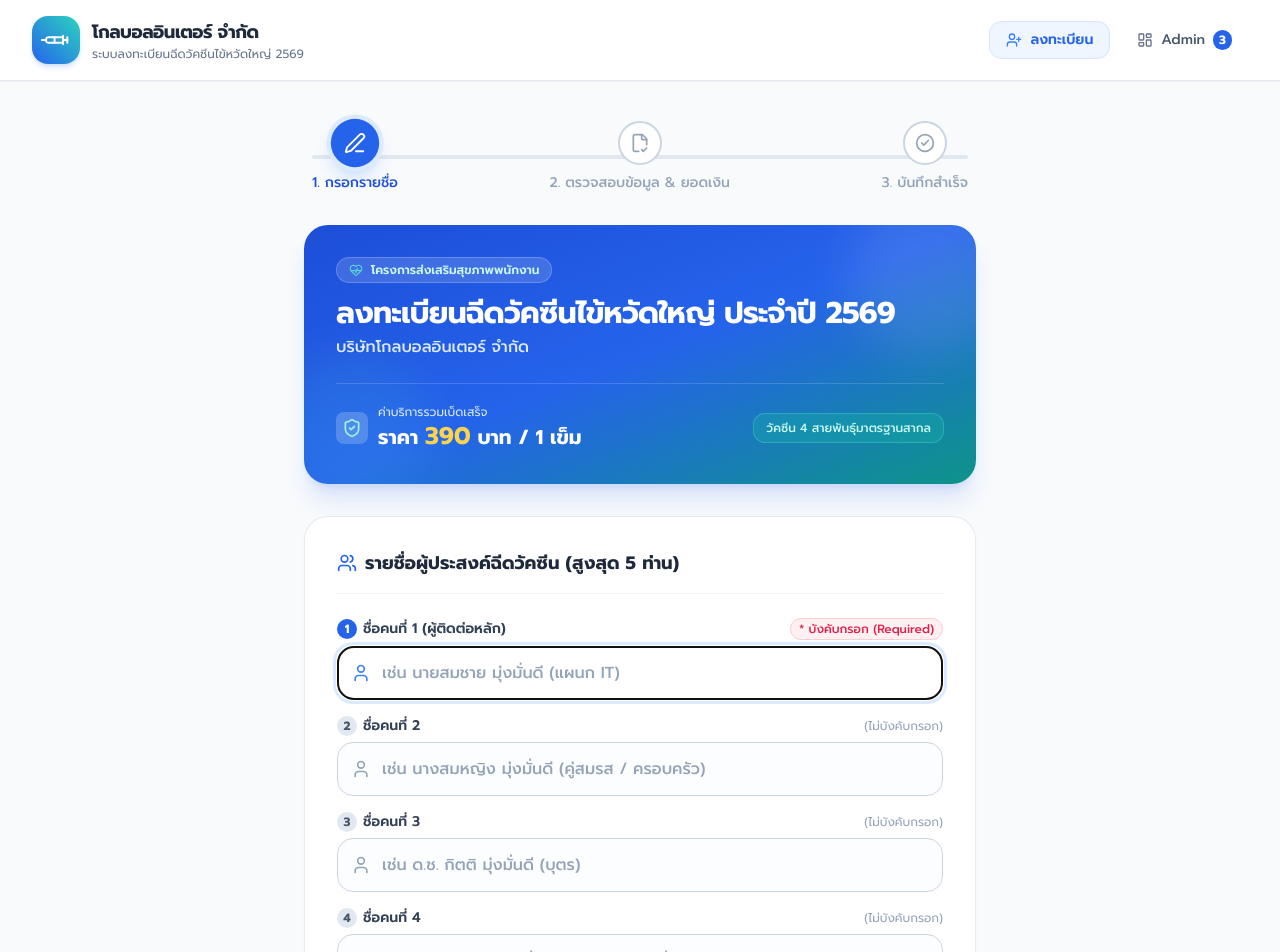
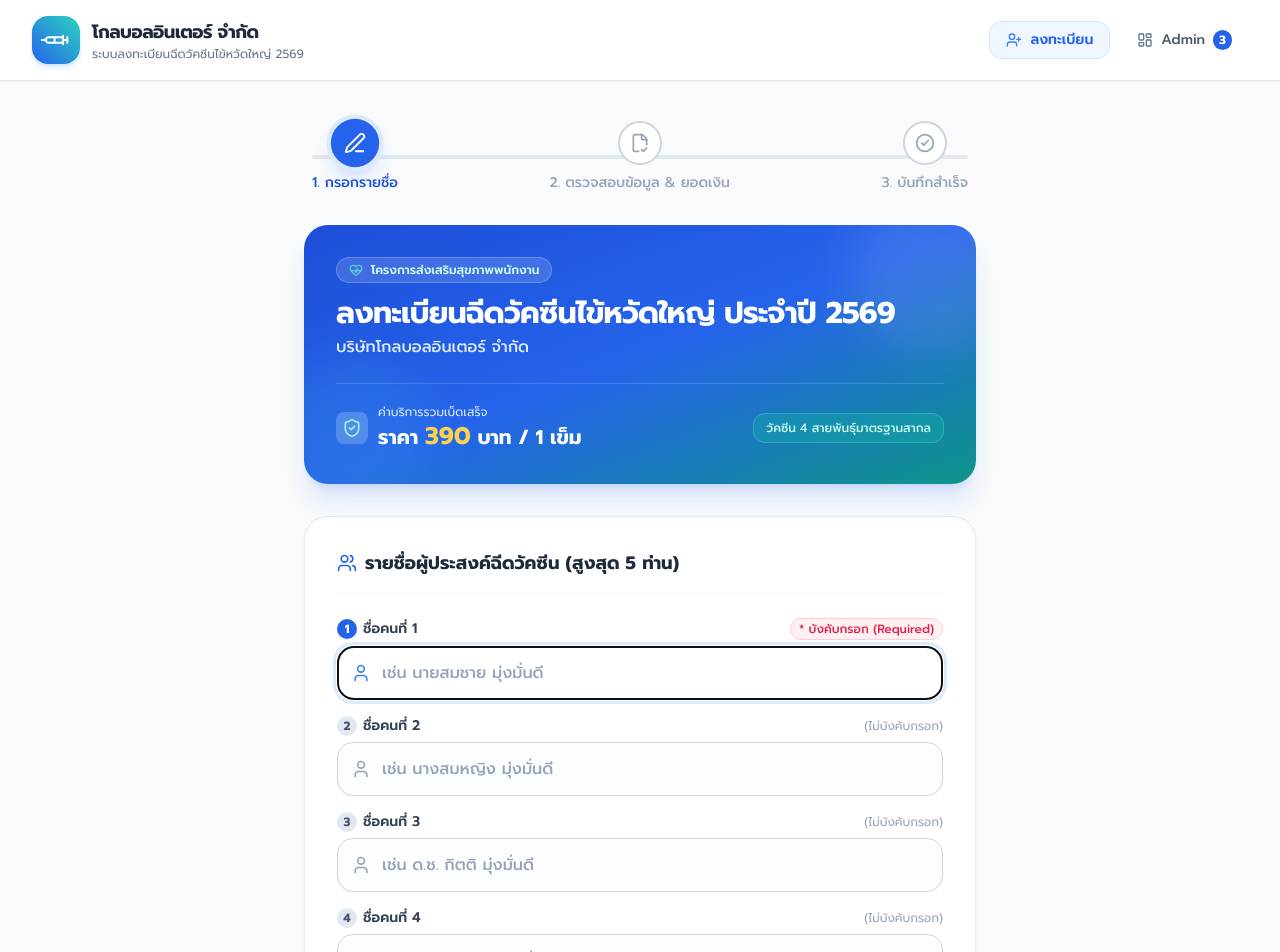
Before and after one commit to teddonsak/influenza-gi, a React (Vite) app: page / in a window 1280 px wide. Shown: the top 952 px of the page. Built offline with nearby package versions, Linux system fonts and the light colour scheme.

Commit message:
fix: remove parentheses from placeholders and remove 'หลัก' badge from admin table

```diff
--- a/src/components/AdminDashboard.tsx
+++ b/src/components/AdminDashboard.tsx
@@ -266,11 +266,6 @@ export const AdminDashboard: React.FC<AdminDashboardProps> = ({
                               {nIdx + 1}.
                             </span>
                             {name}
-                            {nIdx === 0 && (
-                              <span className="text-[9px] bg-blue-200/60 text-blue-900 px-1 rounded">
-                                หลัก
-                              </span>
-                            )}
                           </span>
                         ))}
                       </div>
--- a/src/components/RegistrationForm.tsx
+++ b/src/components/RegistrationForm.tsx
@@ -129,7 +129,7 @@ export const RegistrationForm: React.FC<RegistrationFormProps> = ({
             <label className="flex items-center justify-between text-sm font-semibold text-slate-700 mb-1.5">
               <span className="flex items-center gap-1.5">
                 <span className="w-5 h-5 rounded-full bg-blue-600 text-white text-xs flex items-center justify-center font-bold">1</span>
-                ชื่อคนที่ 1 (ผู้ติดต่อหลัก)
+                ชื่อคนที่ 1
               </span>
               <span className="text-xs bg-rose-50 text-rose-600 border border-rose-200 px-2 py-0.5 rounded-full font-medium">
                 * บังคับกรอก (Required)
@@ -143,7 +143,7 @@ export const RegistrationForm: React.FC<RegistrationFormProps> = ({
                 type="text"
                 value={formData.person1}
                 onChange={(e) => handleChange('person1', e.target.value)}
-                placeholder="เช่น นายสมชาย มุ่งมั่นดี (แผนก IT)"
+                placeholder="เช่น นายสมชาย มุ่งมั่นดี"
                 className={`w-full pl-11 pr-4 py-3.5 rounded-2xl border transition-all text-slate-800 placeholder-slate-400 font-medium ${
                   error
                     ? 'border-rose-400 ring-2 ring-rose-100 bg-rose-50/20 focus:border-rose-500'
@@ -173,7 +173,7 @@ export const RegistrationForm: React.FC<RegistrationFormProps> = ({
                 type="text"
                 value={formData.person2}
                 onChange={(e) => handleChange('person2', e.target.value)}
-                placeholder="เช่น นางสมหญิง มุ่งมั่นดี (คู่สมรส / ครอบครัว)"
+                placeholder="เช่น นางสมหญิง มุ่งมั่นดี"
                 className="w-full pl-11 pr-4 py-3.5 rounded-2xl border border-slate-300 focus:border-blue-500 focus:ring-4 focus:ring-blue-100 bg-slate-50/40 focus:bg-white transition-all text-slate-800 placeholder-slate-400 font-medium"
               />
             </div>
@@ -198,7 +198,7 @@ export const RegistrationForm: React.FC<RegistrationFormProps> = ({
                 type="text"
                 value={formData.person3}
                 onChange={(e) => handleChange('person3', e.target.value)}
-                placeholder="เช่น ด.ช. กิตติ มุ่งมั่นดี (บุตร)"
+                placeholder="เช่น ด.ช. กิตติ มุ่งมั่นดี"
                 className="w-full pl-11 pr-4 py-3.5 rounded-2xl border border-slate-300 focus:border-blue-500 focus:ring-4 focus:ring-blue-100 bg-slate-50/40 focus:bg-white transition-all text-slate-800 placeholder-slate-400 font-medium"
               />
             </div>
@@ -223,7 +223,7 @@ export const RegistrationForm: React.FC<RegistrationFormProps> = ({
                 type="text"
                 value={formData.person4}
                 onChange={(e) => handleChange('person4', e.target.value)}
-                placeholder="เช่น นายประเสริฐ มุ่งมั่นดี (บิดา/มารดา/เพื่อนร่วมงาน)"
+                placeholder="เช่น นายประเสริฐ มุ่งมั่นดี"
                 className="w-full pl-11 pr-4 py-3.5 rounded-2xl border border-slate-300 focus:border-blue-500 focus:ring-4 focus:ring-blue-100 bg-slate-50/40 focus:bg-white transition-all text-slate-800 placeholder-slate-400 font-medium"
               />
             </div>
--- a/src/services/excelExport.ts
+++ b/src/services/excelExport.ts
@@ -14,7 +14,7 @@ export function exportRegistrationsToExcel(registrations: RegistrationRecord[]):
       'รหัสการจอง': item.id,
       'วัน-เวลาที่ลงทะเบียน': item.thaiDateFormatted,
       'รายชื่อทั้งหมด': item.names.join(', '),
-      'คนที่ 1 (หลัก)': item.names[0] || '-',
+      'คนที่ 1': item.names[0] || '-',
       'คนที่ 2': item.names[1] || '-',
       'คนที่ 3': item.names[2] || '-',
       'คนที่ 4': item.names[3] || '-',
@@ -35,7 +35,7 @@ export function exportRegistrationsToExcel(registrations: RegistrationRecord[]):
     'รหัสการจอง': '-',
     'วัน-เวลาที่ลงทะเบียน': '-',
     'รายชื่อทั้งหมด': `รวม ${registrations.length} รายการ`,
-    'คนที่ 1 (หลัก)': '-',
+    'คนที่ 1': '-',
     'คนที่ 2': '-',
     'คนที่ 3': '-',
     'คนที่ 4': '-',
--- a/src/services/storage.ts
+++ b/src/services/storage.ts
@@ -86,7 +86,7 @@ export function seedSampleData(): RegistrationRecord[] {
   const sampleItems: RegistrationRecord[] = [
     {
       id: 'GI-2569-8801',
-      names: ['สมชาย มุ่งมั่นดี', 'สมหญิง มุ่งมั่นดี (คู่สมรส)'],
+      names: ['สมชาย มุ่งมั่นดี', 'สมหญิง มุ่งมั่นดี'],
       personCount: 2,
       pricePerDose: PRICE_PER_DOSE,
       totalPrice: 2 * PRICE_PER_DOSE,
```
